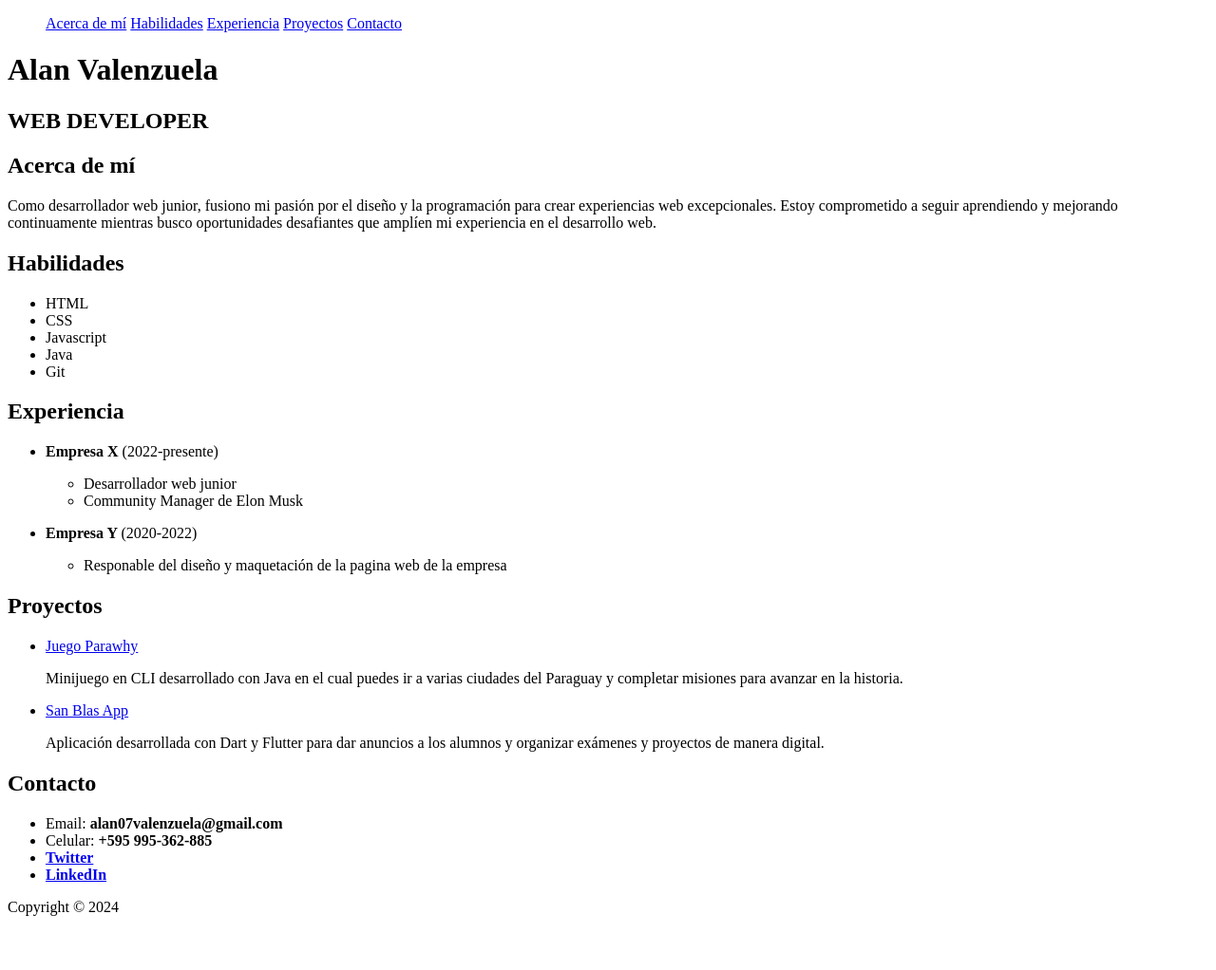
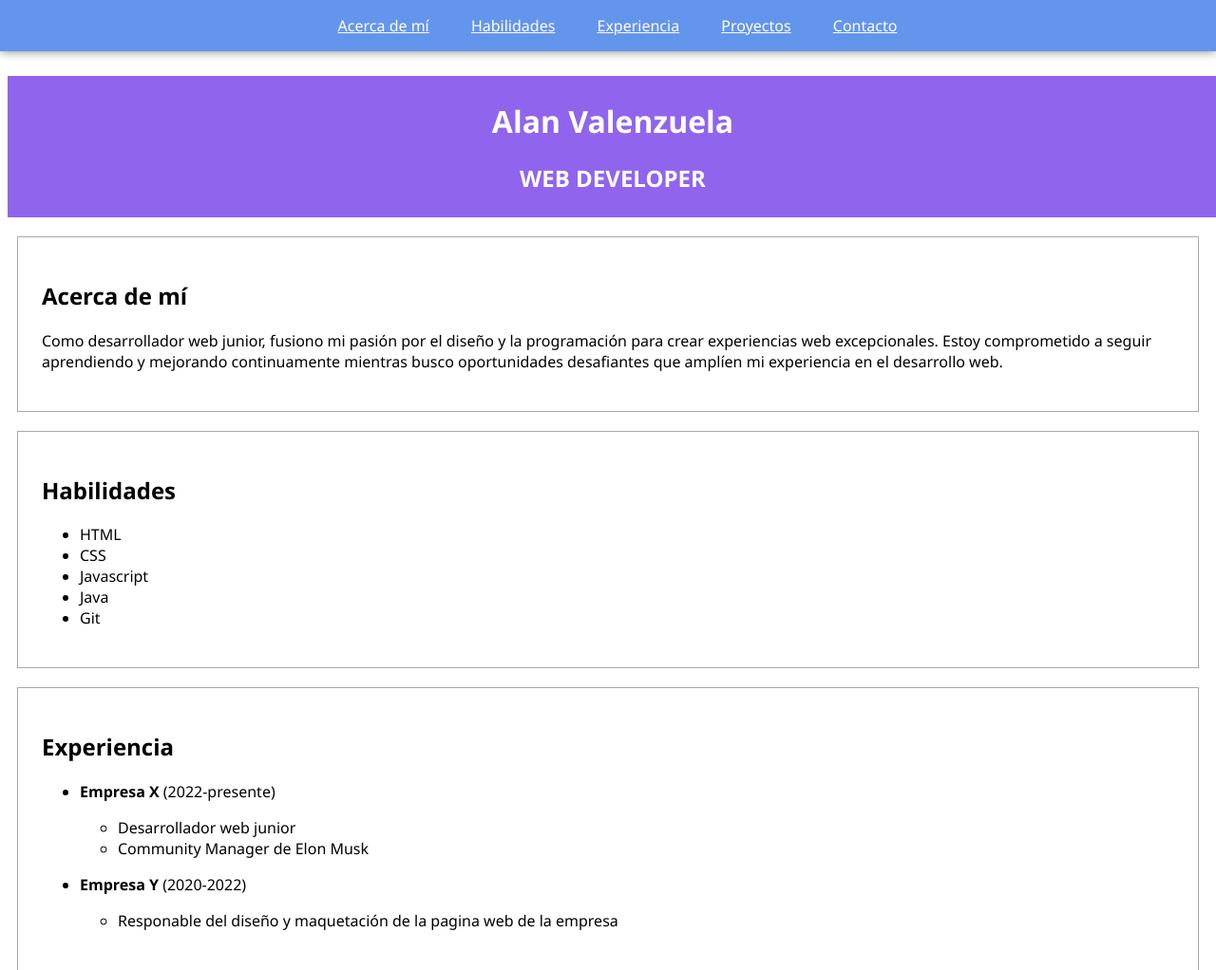
Before and after one commit to ElAlan21/elalan21.github.io, a plain HTML site: page index.html in a window 1280 px wide. Shown: the top 1022 px of the page at 95% size. Before the commit the page ends 981 px from the top, so only its background shows below. Drawn offline with Linux system fonts and the light colour scheme.

Commit message:
Added style

```diff
--- a/index.html
+++ b/index.html
@@ -2,6 +2,15 @@
 <html>
     <head>
         <title>Portfolio de Alan</title>
+        <link rel="stylesheet" href="style.css" />
+        <link
+            rel="stylesheet"
+            href="https://cdnjs.cloudflare.com/ajax/libs/font-awesome/4.7.0/css/font-awesome.min.css"
+        />
+        <link
+            rel="stylesheet"
+            href="https://cdnjs.cloudflare.com/ajax/libs/font-awesome/4.7.0/css/font-awesome.min.css"
+        />
     </head>
 
     <body>
@@ -15,8 +24,10 @@
                     <a href="#contacto">Contacto</a>
                 </ul>
             </nav>
-            <h1>Alan Valenzuela</h1>
-            <h2>WEB DEVELOPER</h2>
+            <div id="title">
+                <h1>Alan Valenzuela</h1>
+                <h2>WEB DEVELOPER</h2>
+            </div>
         </header>
         <main>
             <section id="acerca-de-mi">
@@ -93,15 +104,17 @@
                     <li>Email: <b>alan07valenzuela@gmail.com</b></li>
                     <li>Celular: <b>+595 995-362-885</b></li>
                     <li>
+                        <i class="fa fa-twitter"></i>
                         <a href="https://x.com/JulianAssange_" target="_blank"
                             ><b>Twitter</b></a
                         >
                     </li>
                     <li>
+                        <i class="fa fa-linkedin"></i>
                         <a
                             href="https://www.linkedin.com/in/mark-zuckerberg-618bba58/"
                             target="_blank"
-                            ><b>LinkedIn</b></a
+                            ><b>Linkedin</b></a
                         >
                     </li>
                 </ul>
--- /dev/null
+++ b/style.css
@@ -0,0 +1,52 @@
+nav {
+    color: white;
+    position: fixed;
+    text-align: center;
+    top: 0;
+    left: 0;
+    width: 100%;
+    background-color: #6495ed;
+    box-shadow: 0 0 10px rgba(0, 0, 0, 0.5);
+}
+nav a {
+    color: white;
+    margin-right: 20px;
+    padding: 10px;
+}
+nav a:hover {
+    background-color: #408ea1;
+    transition: all 0.3s ease-in-out;
+}
+
+body {
+    margin-top: 80px;
+    font-family: "Segoe UI", Tahoma, Geneva, Verdana, sans-serif;
+}
+
+#title {
+    text-align: center;
+    padding: 5px;
+    width: 100%;
+    color: white;
+    background-color: #9064ed;
+}
+section {
+    border: 0.5px solid darkgrey;
+    margin-block: 20px;
+    margin-inline: 10px;
+    padding: 25px;
+}
+
+footer {
+    text-align: center;
+    color: gray;
+}
+#contacto ul {
+    list-style: none;
+}
+#contacto ul li {
+    margin: 2px;
+}
+.fa {
+    color: #9064ed;
+}
```
